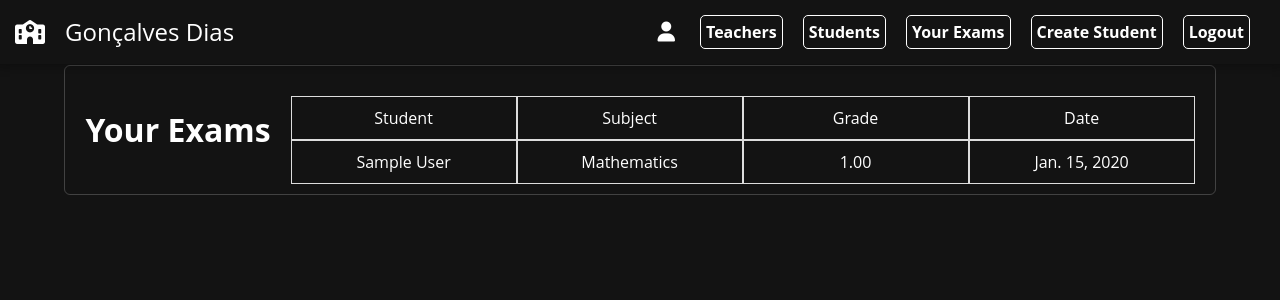
After one commit to gattini0928/Django-School-CRUD, a Django app: page /teacher-exam/ in a window 1280 px wide. The commit adds this page. Shown: the top 300 px of the page. Run offline with Django 5.2, Linux system fonts and the light colour scheme; a user stored in the database is signed in; tables that the repository leaves empty hold one stand-in row (values such as "Sample post").

Commit message:
MVP create with successgetting ready for dcumentation tommorow

```diff
--- a/api/models.py
+++ b/api/models.py
@@ -3,7 +3,6 @@ from django.db import models
 from django.contrib.auth.models import User
 from django.db.models import Sum, Avg
 from django.core.exceptions import ValidationError
-
 
 SCHOOL_SUBJECTS_CHOICES = [
     ("Mathematics", "Mathematics"),
@@ -18,9 +17,7 @@ SCHOOL_SUBJECTS_CHOICES = [
     ("Philosophy", "Philosophy"),
     ("Computer Science", "Computer Science"),
     ("Geography", "Geography"),
-
 ]
-
 
 class Teacher(models.Model):
     user = models.OneToOneField(
@@ -39,7 +36,6 @@ class Teacher(models.Model):
         if self.photo:
             return self.photo.url
         return '/media/teachers/default.jpg'
-
 
 class Student(models.Model):
     user = models.OneToOneField(
@@ -91,11 +87,10 @@ class Student(models.Model):
     def __str__(self):
         return self.name
 
-
 class Exam(models.Model):
     student = models.ForeignKey(
         Student, on_delete=models.CASCADE, related_name="exams")
-    teacher = models.ForeignKey(Teacher, on_delete=models.CASCADE)
+    teacher = models.ForeignKey(Teacher, on_delete=models.CASCADE, related_name='exams')
     subject = models.CharField(max_length=50, choices=SCHOOL_SUBJECTS_CHOICES)
     grade = models.DecimalField(max_digits=4, decimal_places=2)
     date = models.DateField(auto_now_add=True)
--- /dev/null
+++ b/api/static/css/teacher_exams.css
@@ -0,0 +1,20 @@
+.wrapper {
+    display: flex;
+    align-items: center;
+    justify-content: center;
+    gap: 2rem;
+    margin: 0 auto;
+    width: 90%;
+    background-color: transparent;
+    border: solid 1px rgba(255, 255, 255, 0.2);
+    border-radius: 0.6rem;
+    padding: 1rem;
+}
+
+.table {
+    display: flex;
+    flex-direction: column;
+    width: 80%;
+    margin-top: 2rem;
+    border-radius: 0.5rem;
+  }
--- a/api/templates/exam_manager.html
+++ b/api/templates/exam_manager.html
@@ -1,7 +1,7 @@
 {% extends 'base.html' %}
 {% load static %}
 {% block css %}
-<link rel="stylesheet" href="{% static 'css/exam_manager.css' %}" />
+<link rel="stylesheet" href="{% static 'css/exams.css' %}" />
 {% endblock %} {% block content %}
 <div class="container">
   <h1>Create Student's Exam</h1>
--- a/api/templates/index.html
+++ b/api/templates/index.html
@@ -5,7 +5,7 @@
 {% endblock %}
 {% block content %}
   <div class="wrapper">
-    <h1>Server Running</h1>
+    <h1>Manage your Students right here.</h1>
     {% if students %}
       <form class="form" action="{% url 'index' %}" method="POST">
         {% csrf_token %}
--- a/api/templates/navbar.html
+++ b/api/templates/navbar.html
@@ -2,9 +2,10 @@
         <a href="{% url 'index' %}" id="brand"><i class="fa-solid fa-school"></i>Gonçalves Dias</a>
         <div class="container-nav-links light-bg dark-bg" id="container-navbar-links">
             {% if request.user.is_authenticated %}
+            <a class="perfil" href="{% url 'teacher_perfil' %}"><i class="fa-solid fa-user"></i></a>
             <a id="nav-link" href="{% url 'teachers' %}">Teachers</a>
             <a id="nav-link" href="{% url 'students_perfil' %}">Students</a>
-            <a class="perfil" href="{% url 'teacher_perfil' %}"><i class="fa-solid fa-user"></i></a>
+            <a id="nav-link" href="{% url 'teacher_exams' %}">Your Exams</a>
             <a id='nav-link' href="{% url 'create_student' %}">Create Student</a>
             <a id="nav-link" href="{% url 'logout' %}">Logout</a>
             {% else %}
--- /dev/null
+++ b/api/templates/teacher_exams.html
@@ -0,0 +1,31 @@
+{% extends 'base.html' %}
+{% load static %}
+
+{% block css %}
+    <link rel="stylesheet" href="{% static 'css/exams.css' %}" />
+    <link rel="stylesheet" href="{% static 'css/teacher_exams.css' %}">
+{% endblock %}
+
+{% block content %}
+    <div class="wrapper">
+        <h1>Your Exams</h1>
+        <div class="table">
+            <div class="row header">
+                <div class="cell">Student</div>
+                <div class="cell">Subject</div>
+                <div class="cell">Grade</div>
+                <div class="cell">Date</div>
+            </div>
+            {% for exam in exams %}
+                <div class="row">
+                    <div class="cell">{{ exam.student.name }}</div>
+                    <div class="cell">{{ exam.subject }}</div>
+                    <div class="cell">{{ exam.grade }}</div>
+                    <div class="cell">{{ exam.date }}</div>
+                </div>
+            {% empty %}
+                <p>No exams found.</p>
+            {% endfor %}
+        </div>
+    </div>
+{% endblock %}
--- a/api/urls.py
+++ b/api/urls.py
@@ -14,6 +14,8 @@ urlpatterns = [
          name='teacher_edit_perfil'),
     path('teachers/', TeacherPerfilViewList.as_view(),
          name='teachers'),
+    path('teacher-exam/', TeacherExamView.as_view(),
+         name='teacher_exams'),
     path('delete-teacher/<int:id>/',
          delete_teacher, name='delete_teacher'),
 
--- a/api/views.py
+++ b/api/views.py
@@ -171,6 +171,24 @@ class TeacherUpdateView(LoginRequiredMixin, UpdateView):
         return self.render_to_response(self.get_context_data(form=form))
 
 
+class TeacherPerfilViewList(LoginRequiredMixin, ListView):
+    model = Teacher
+    template_name = 'teachers.html'
+    context_object_name = "teachers"
+
+
+class TeacherExamView(LoginRequiredMixin, ListView):
+    model = Exam
+    template_name = 'teacher_exams.html'
+    context_object_name = 'exams'
+
+    def get_queryset(self):
+        user = self.request.user
+        if hasattr(user, 'teacher'):
+            return Exam.objects.filter(teacher=user.teacher)
+        return Exam.objects.none()
+
+
 @login_required
 def delete_teacher(request, id):
     user = request.user
@@ -224,12 +242,6 @@ class StudentsPerfilView(LoginRequiredMixin, ListView):
     context_object_name = "students"
 
 
-class TeacherPerfilViewList(LoginRequiredMixin, ListView):
-    model = Teacher
-    template_name = 'teachers.html'
-    context_object_name = "teachers"
-
-
 class StudentGradeView(LoginRequiredMixin, DetailView):
     model = Student
     template_name = 'student_grades.html'
```
Also changed, not shown: api/migrations/0012_alter_exam_teacher.py (added), api/static/css/exams.css (renamed from api/static/css/exam_manager.css).
